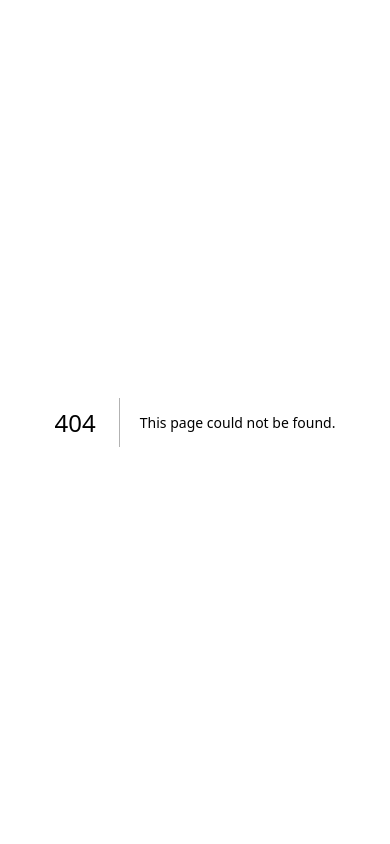
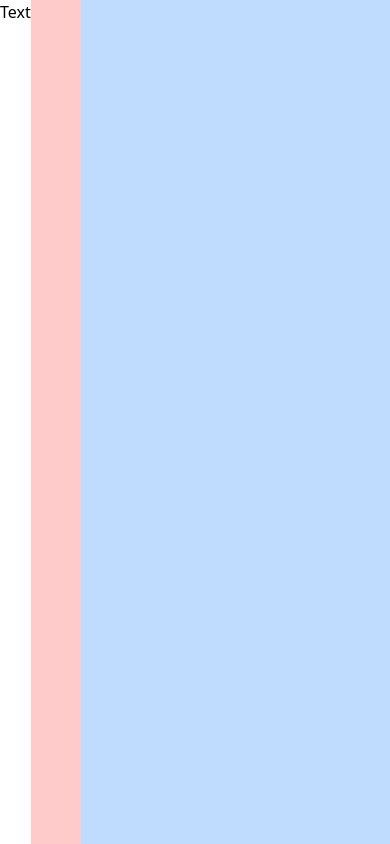
Before and after one commit to kaziabulhasib/sm-dashboard, a Next.js app: page /admin in a window 390 px wide. Before the commit this address had no page. Built offline with nearby package versions, Linux system fonts and the light colour scheme.

Commit message:
dashbaord layout responsive

```diff
--- /dev/null
+++ b/src/app/(dashbaord)/admin/page.tsx
@@ -0,0 +1,9 @@
+const AdminPage = () => {
+  return (
+    <div className=''>
+      <h1>AdminPage</h1>
+    </div>
+  );
+};
+
+export default AdminPage;
--- /dev/null
+++ b/src/app/(dashbaord)/layout.tsx
@@ -0,0 +1,14 @@
+export default function DashboardLayout({
+  children,
+}: Readonly<{
+  children: React.ReactNode;
+}>) {
+  return (
+    <html lang='en'>
+      <body className='h-screen flex'>
+        <div className='w-[14%] md:w-[8%] lg:w-[16%] xl:w-[14%] bg-red-200'></div>
+        <div className='w-[86%] md:w-[92%] lg:w-[84%] xl:w-[86%]   bg-blue-200'></div>
+      </body>
+    </html>
+  );
+}
--- a/src/app/layout.tsx
+++ b/src/app/layout.tsx
@@ -16,7 +16,10 @@ export default function RootLayout({
 }>) {
   return (
     <html lang='en'>
-      <body className={inter.className}>{children}</body>
+      <body className={inter.className}>
+        {" "}
+        <h1>Text</h1> {children}
+      </body>
     </html>
   );
 }
--- /dev/null
+++ b/src/app/sign-in/page.tsx
@@ -0,0 +1,5 @@
+const LoginPage = () => {
+  return <div className=''>LoginPage</div>;
+};
+
+export default LoginPage;
--- a/src/components/(dashbaord)/admin/page.tsx
+++ /dev/null
@@ -1,5 +0,0 @@
-const AdminPage = () => {
-  return <div className=''>AdminPage</div>;
-};
-
-export default AdminPage;
```
Also changed, not shown: src/app/(dashbaord)/parent/page.tsx (renamed from src/components/(dashbaord)/parent/page.tsx), src/app/(dashbaord)/student/Page.tsx (renamed from src/components/(dashbaord)/student/Page.tsx), src/app/(dashbaord)/teacher/Page.tsx (renamed from src/components/(dashbaord)/teacher/Page.tsx).
